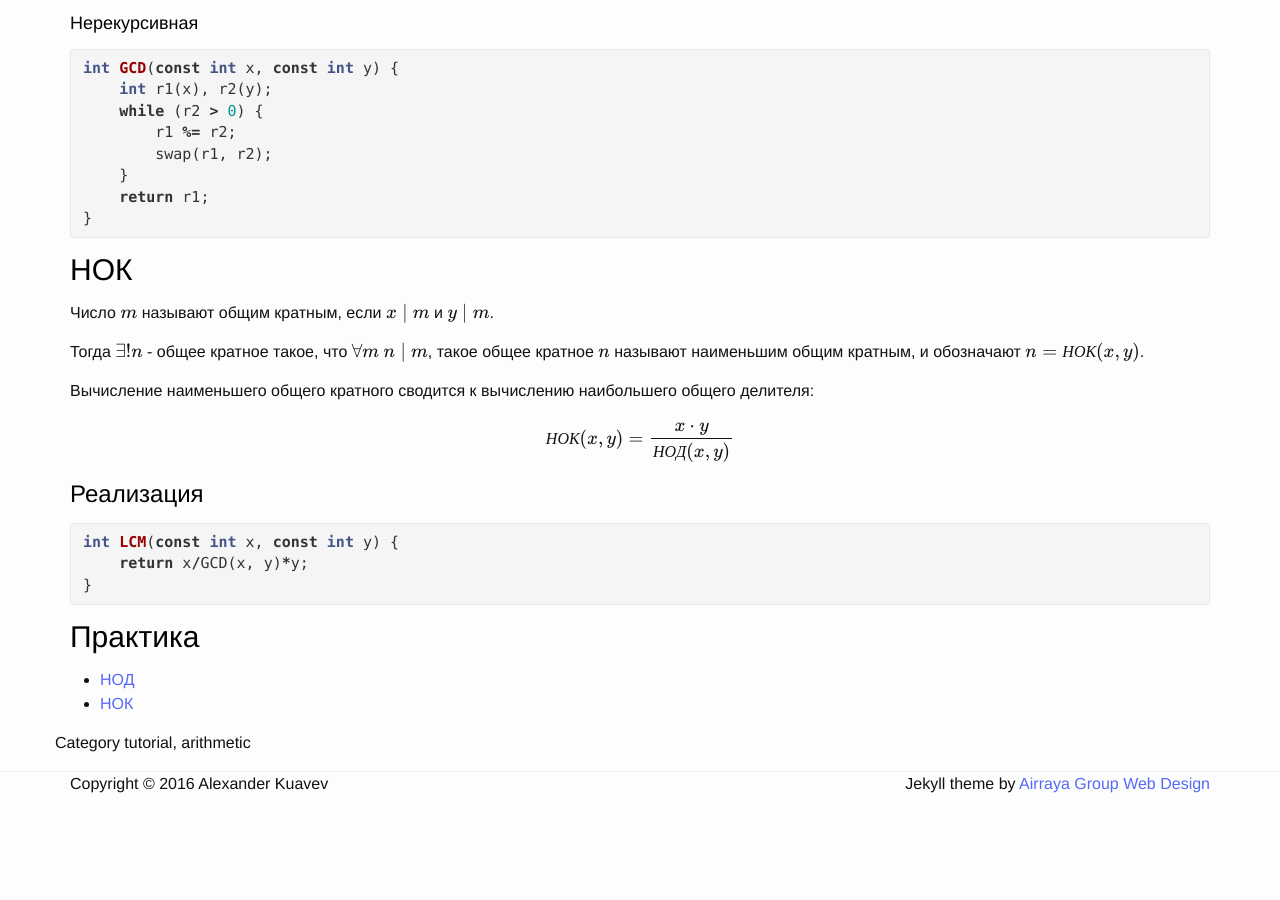
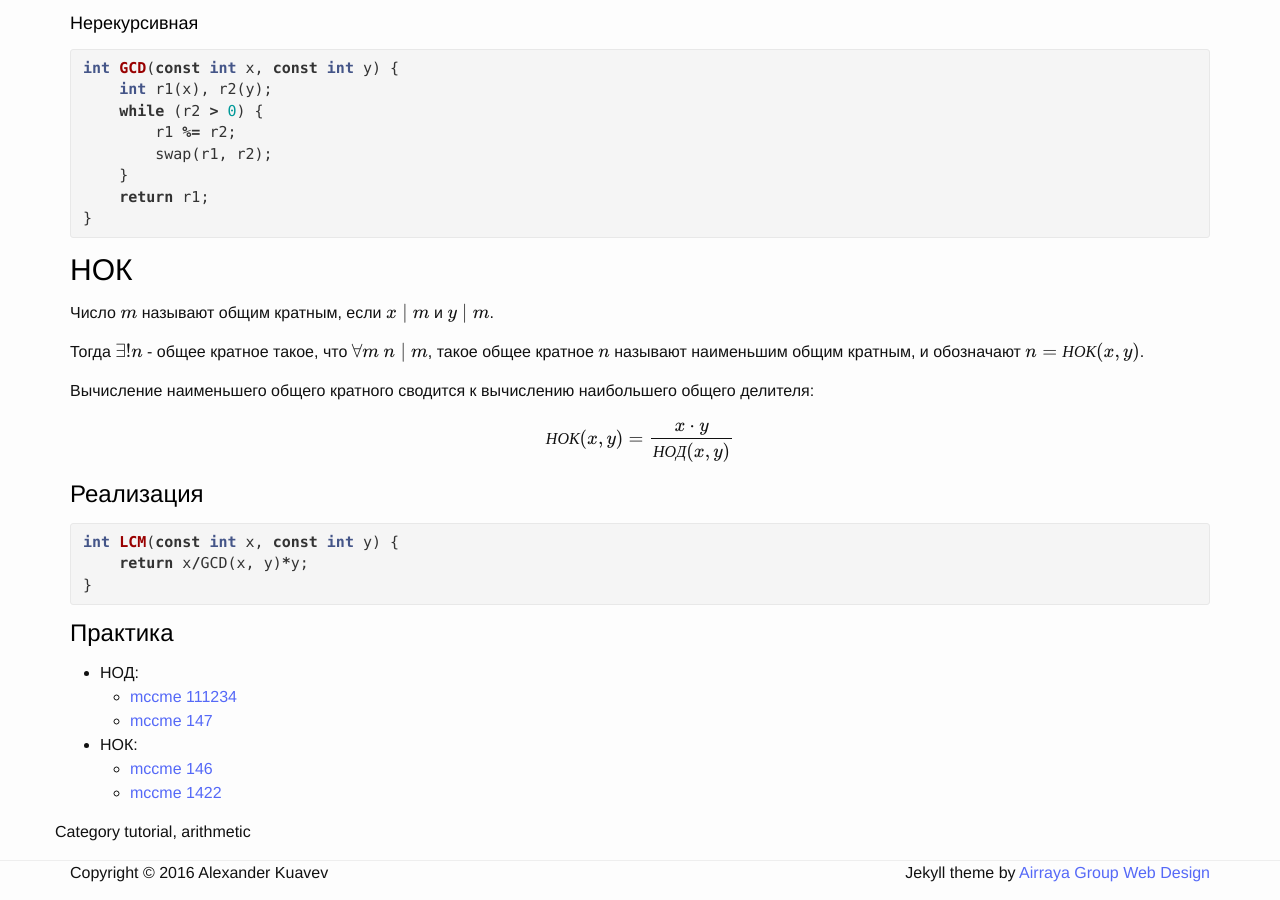
Before and after one commit to Vinatorul/vinatorul.github.io, a Jekyll site: the page built from _posts/2016-11-01-gcd-lcm.md, in a window 1280 px wide and 900 px high, scrolled down 1095 px. Built offline with Jekyll 4.4.1, drawn with Linux system fonts in a browser that asks for light colours; nearby versions of some CDN libraries; formulas are drawn with MathJax 3; comment, search, counter and statistics services are not loaded; before the commit the page ends 1906 px from its top, so only the background shows below that.

Commit message:
Add taks for practice

```diff
--- a/_posts/2016-11-01-gcd-lcm.md
+++ b/_posts/2016-11-01-gcd-lcm.md
@@ -99,7 +99,11 @@ int LCM(const int x, const int y) {
 }
 {% endhighlight %}
 
-## Практика
+### Практика
 
-+ [НОД](http://informatics.mccme.ru/mod/statements/view3.php?chapterid=147#1)
-+ [НОК](http://informatics.mccme.ru/mod/statements/view3.php?chapterid=1422#1)
++ НОД:
+    - [mccme 111234](http://informatics.mccme.ru/moodle/mod/statements/view3.php?chapterid=111234)
+    - [mccme 147](http://informatics.mccme.ru/mod/statements/view3.php?chapterid=147)
++ НОК:
+    - [mccme 146](http://informatics.mccme.ru/mod/statements/view3.php?chapterid=146)
+    - [mccme 1422](http://informatics.mccme.ru/mod/statements/view3.php?chapterid=1422)
```
